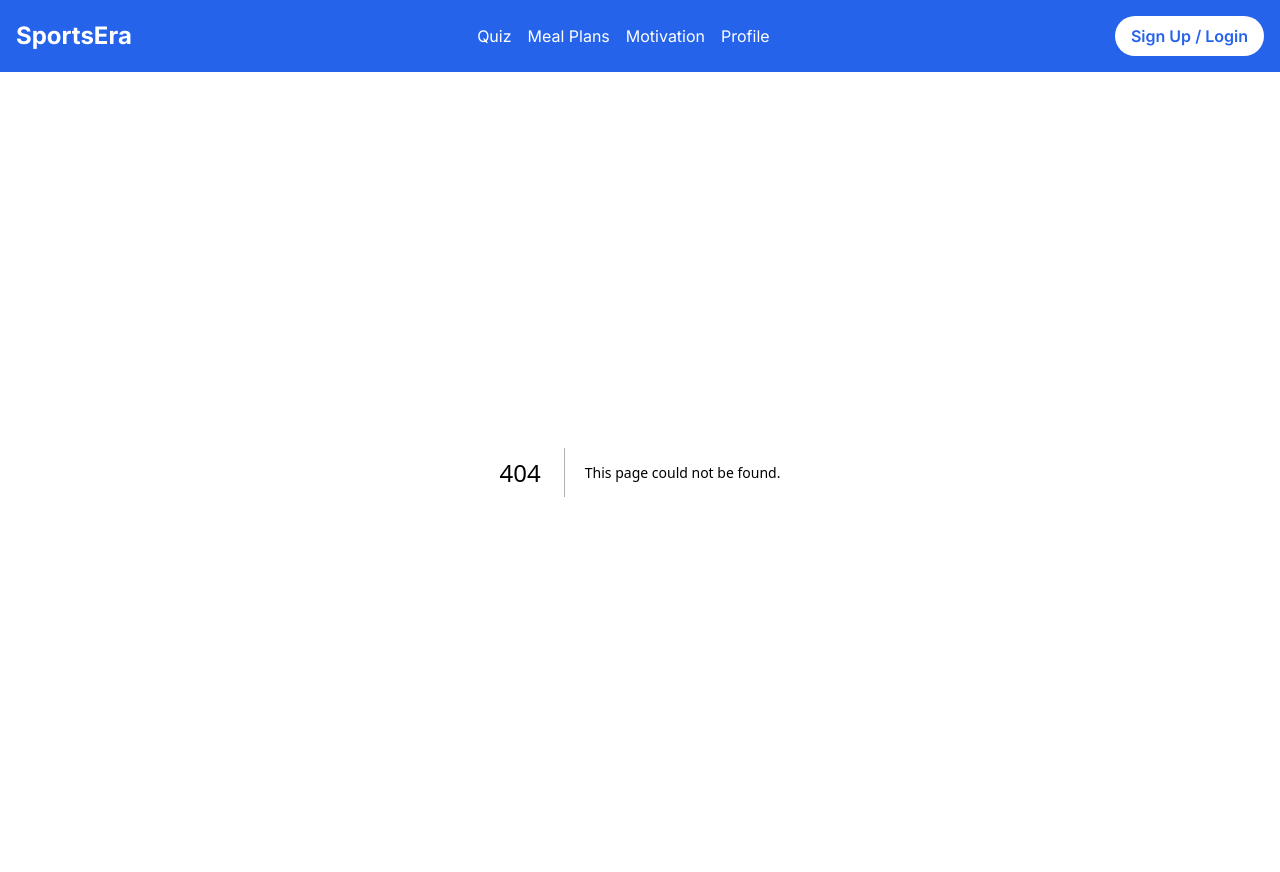
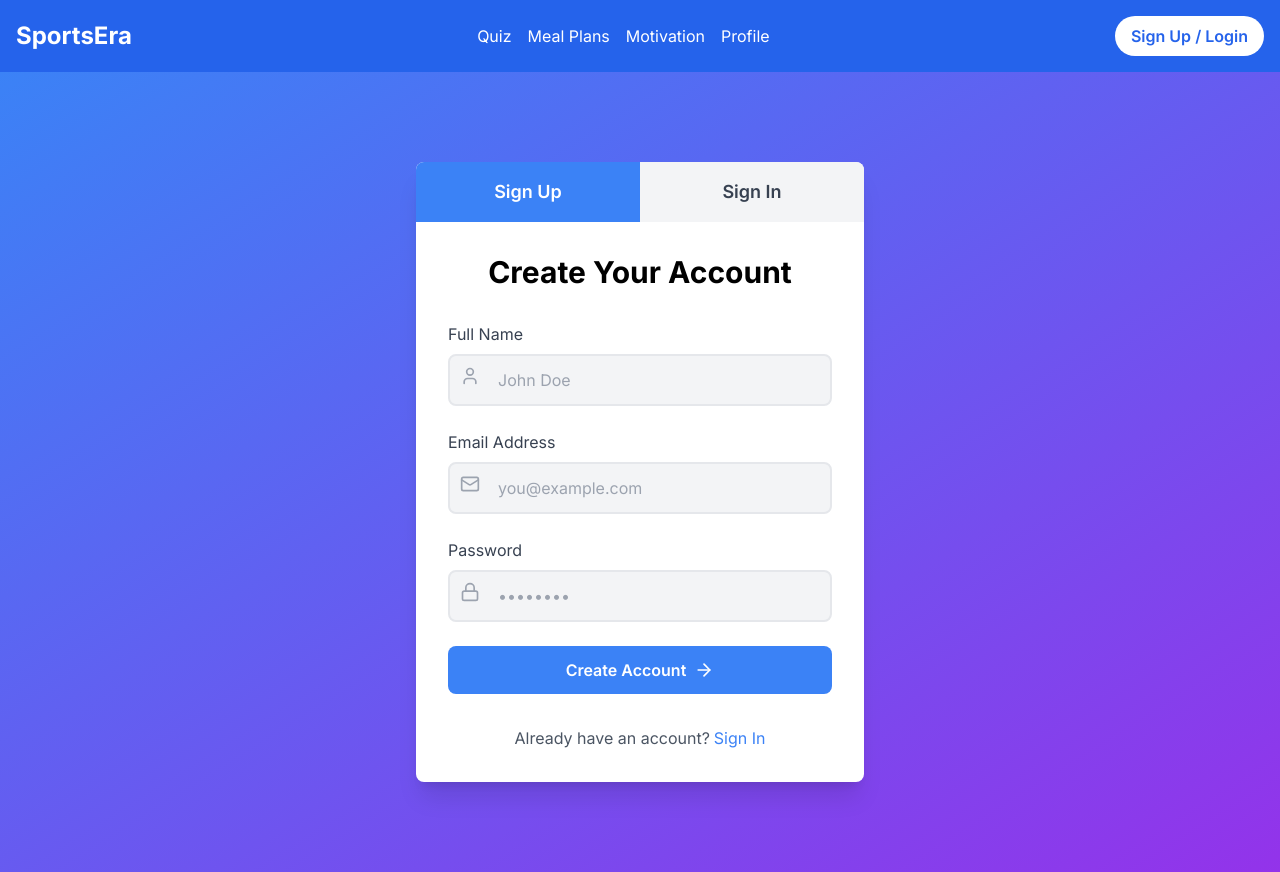
Before and after one commit to ObayM/SportsEra, a Next.js app: page /auth in a window 1280 px wide. Before the commit this address had no page. Built offline with nearby package versions, Linux system fonts and the light colour scheme.

Commit message:
Auth Page completed

```diff
--- /dev/null
+++ b/app/auth/page.jsx
@@ -0,0 +1,105 @@
+'use client'
+import React, { useState } from 'react';
+import { Mail, Lock, User, ArrowRight } from 'lucide-react';
+
+const AuthPage = () => {
+  const [isSignUp, setIsSignUp] = useState(true);
+
+  return (
+    <div className="min-h-screen bg-gradient-to-br from-blue-500 to-purple-600 flex items-center justify-center p-4">
+      <div className="bg-white rounded-lg shadow-xl w-full max-w-md overflow-hidden">
+        <div className="flex text-lg font-semibold">
+          <button
+            className={`flex-1 py-4 transition-colors duration-300 ${
+              isSignUp ? 'bg-blue-500 text-white' : 'bg-gray-100 text-gray-700'
+            }`}
+            onClick={() => setIsSignUp(true)}
+          >
+            Sign Up
+          </button>
+          <button
+            className={`flex-1 py-4 transition-colors duration-300 ${
+              !isSignUp ? 'bg-blue-500 text-white' : 'bg-gray-100 text-gray-700'
+            }`}
+            onClick={() => setIsSignUp(false)}
+          >
+            Sign In
+          </button>
+        </div>
+        <div className="p-8">
+          <h2 className="text-3xl font-bold text-center mb-8">
+            {isSignUp ? 'Create Your Account' : 'Welcome Back'}
+          </h2>
+          <form>
+            {isSignUp && (
+              <div className="mb-6">
+                <label htmlFor="name" className="block text-gray-700 mb-2">Full Name</label>
+                <div className="relative">
+                  <input
+                    type="text"
+                    id="name"
+                    className="w-full px-4 py-3 rounded-lg bg-gray-100 border-2 border-gray-200 focus:border-blue-500 focus:bg-white focus:outline-none pl-12"
+                    placeholder="John Doe"
+                    required
+                  />
+                  <User className="absolute left-3 top-3 text-gray-400" size={20} />
+                </div>
+              </div>
+            )}
+            <div className="mb-6">
+              <label htmlFor="email" className="block text-gray-700 mb-2">Email Address</label>
+              <div className="relative">
+                <input
+                  type="email"
+                  id="email"
+                  className="w-full px-4 py-3 rounded-lg bg-gray-100 border-2 border-gray-200 focus:border-blue-500 focus:bg-white focus:outline-none pl-12"
+                  placeholder="you@example.com"
+                  required
+                />
+                <Mail className="absolute left-3 top-3 text-gray-400" size={20} />
+              </div>
+            </div>
+            <div className="mb-6">
+              <label htmlFor="password" className="block text-gray-700 mb-2">Password</label>
+              <div className="relative">
+                <input
+                  type="password"
+                  id="password"
+                  className="w-full px-4 py-3 rounded-lg bg-gray-100 border-2 border-gray-200 focus:border-blue-500 focus:bg-white focus:outline-none pl-12"
+                  placeholder="••••••••"
+                  required
+                />
+                <Lock className="absolute left-3 top-3 text-gray-400" size={20} />
+              </div>
+            </div>
+            <button
+              type="submit"
+              className="w-full bg-blue-500 text-white py-3 rounded-lg font-semibold hover:bg-blue-600 transition-colors duration-300 flex items-center justify-center"
+            >
+              {isSignUp ? 'Create Account' : 'Sign In'}
+              <ArrowRight className="ml-2" size={20} />
+            </button>
+          </form>
+          {!isSignUp && (
+            <p className="text-center mt-4 text-gray-600">
+              <a href="#" className="text-blue-500 hover:underline">Forgot your password?</a>
+            </p>
+          )}
+          <div className="mt-8 text-center">
+            <p className="text-gray-600">
+              {isSignUp ? 'Already have an account?' : "Don't have an account?"}
+              <button
+                className="text-blue-500 hover:underline ml-1"
+                onClick={() => setIsSignUp(!isSignUp)}
+              >
+                {isSignUp ? 'Sign In' : 'Sign Up'}
+              </button>
+            </p>
+          </div>
+        </div>
+      </div>
+    </div>
+  );
+};
+
+export default AuthPage;
--- a/app/components/navbar.jsx
+++ b/app/components/navbar.jsx
@@ -30,7 +30,7 @@ const Navbar = () => {
         </button>
 
         {/* Sign Up / Login button */}
-        <Link href="/signup" className="hidden md:block bg-white text-blue-600 px-4 py-2 rounded-full font-semibold hover:bg-blue-100 transition duration-300">
+        <Link href="/auth" className="hidden md:block bg-white text-blue-600 px-4 py-2 rounded-full font-semibold hover:bg-blue-100 transition duration-300">
           Sign Up / Login
         </Link>
       </div>
@@ -42,7 +42,7 @@ const Navbar = () => {
           <NavLink href="/meals" mobile>Meal Plans</NavLink>
           <NavLink href="/motivation" mobile>Motivation</NavLink>
           <NavLink href="/profile" mobile>Profile</NavLink>
-          <Link href="/signup" className="block bg-white text-blue-600 px-4 py-2 rounded-full font-semibold hover:bg-blue-100 transition duration-300 text-center mt-2">
+          <Link href="/auth" className="block bg-white text-blue-600 px-4 py-2 rounded-full font-semibold hover:bg-blue-100 transition duration-300 text-center mt-2">
             Sign Up / Login
           </Link>
         </div>
```
Also changed, not shown: 1 other file (tests, documents, lock files or other folders).
